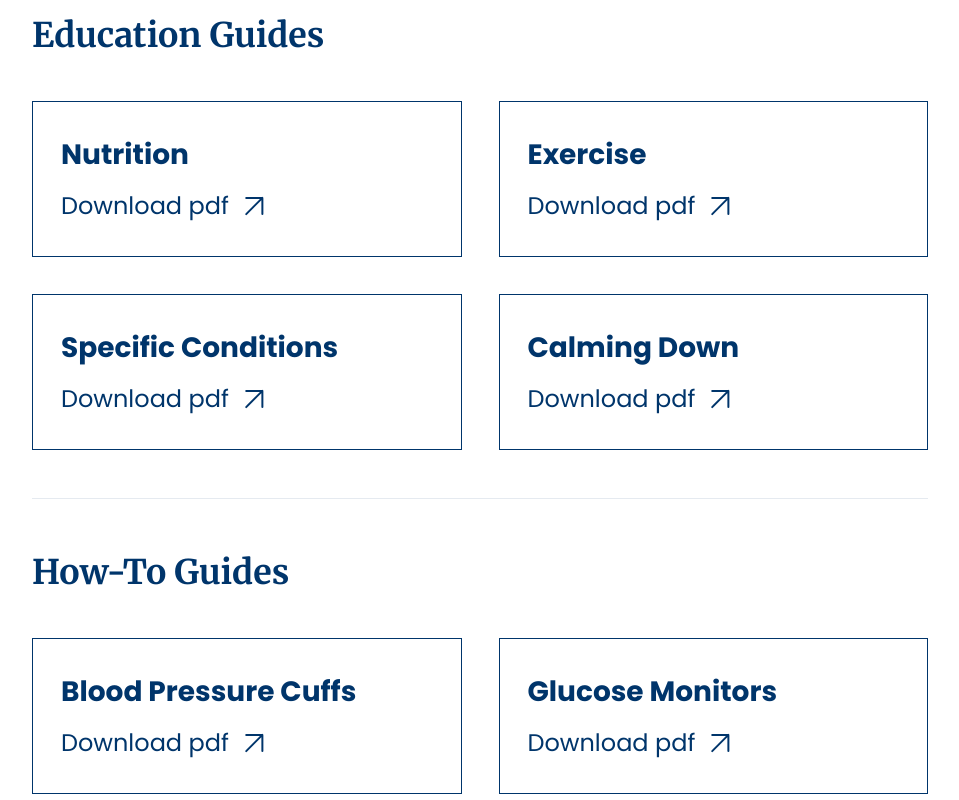
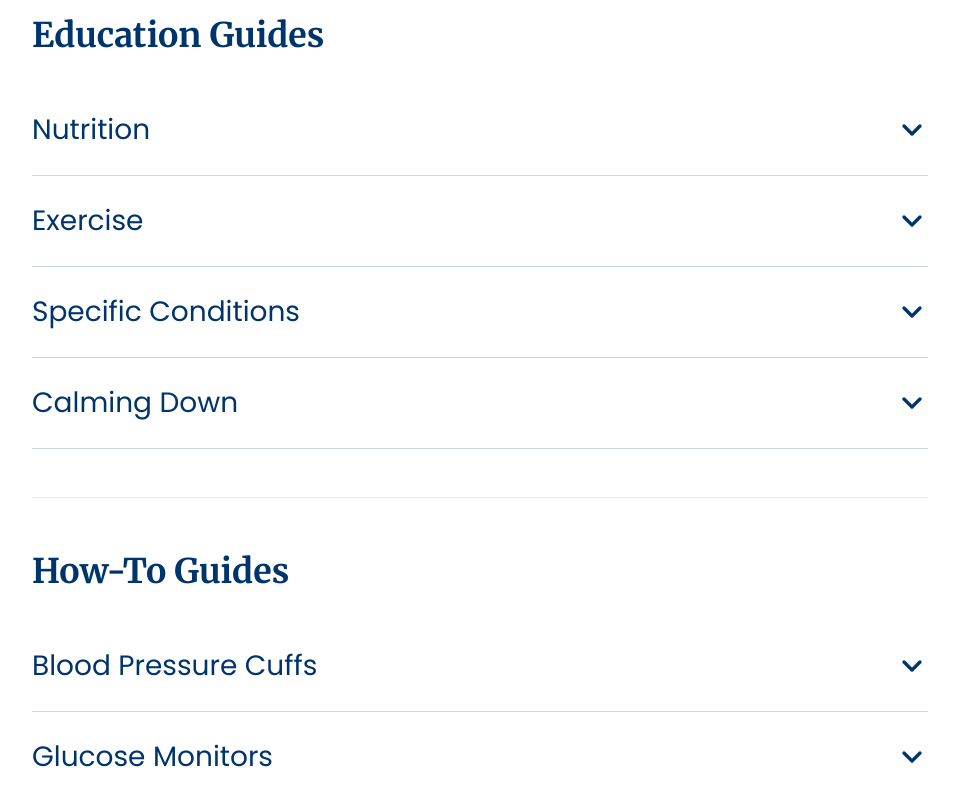
Before and after one commit to HAVEN-Free-Clinic/HAVEN-website, a Next.js app: page /services/education in a window 1280 px wide. Shown: the part 1120-1920 px from the top of the page, without its empty margins (160-1119 px from the left). Built offline with nearby package versions, Linux system fonts and the light colour scheme.

Commit message:
Fix Dropdowns to be unbolded

```diff
--- a/src/app/components/EducationContent.tsx
+++ b/src/app/components/EducationContent.tsx
@@ -1,3 +1,7 @@
+"use client";
+
+import { useState } from "react";
+import { ChevronDown } from "lucide-react";
 
 /* ─── Link Arrow Icon (from Figma SVG) ─── */
 
@@ -19,44 +23,64 @@ function LinkArrow() {
   );
 }
 
-/* ─── Guide Card ─── */
+/* ─── Guide Dropdown Item ─── */
 
-interface GuideCardProps {
+interface GuideItem {
   title: string;
   href?: string;
 }
 
-function GuideCard({ title, href = "#" }: GuideCardProps) {
+function GuideDropdown({ title, href = "#" }: GuideItem) {
+  const [open, setOpen] = useState(false);
+
   return (
+    <div className="border-b border-[#00356b]/20">
+      <button
+        onClick={() => setOpen(!open)}
+        aria-expanded={open}
+        className="w-full flex items-center justify-between py-5 md:py-6 cursor-pointer text-left"
+      >
+        <span className="font-['Poppins',sans-serif] font-normal text-[#00356b] text-[18px] sm:text-[20px] md:text-[24px] lg:text-[28px] pr-4">
+          {title}
+        </span>
+        <ChevronDown
+          className={`w-6 h-6 md:w-8 md:h-8 shrink-0 text-[#00356b] transition-transform duration-300 ${
+            open ? "rotate-180" : ""
+          }`}
+          strokeWidth={2.5}
+        />
+      </button>
+      <div
+        className={`overflow-hidden transition-all duration-300 ease-in-out ${
+          open ? "max-h-[200px] pb-6" : "max-h-0"
+        }`}
+      >
         <a
           href={href}
           target="_blank"
           rel="noopener noreferrer"
-      className="group block border border-[#00356b] px-5 py-6 sm:px-6 sm:py-7 md:px-7 md:py-8 hover:bg-[#f0f5fb] transition-colors"
+          className="inline-flex items-center gap-2 md:gap-2.5 hover:opacity-70 transition-opacity"
         >
-      <p className="font-['Poppins',sans-serif] font-bold text-[#00356b] text-[20px] sm:text-[22px] md:text-[26px] lg:text-[28px] mb-2 md:mb-3">
-        {title}
-      </p>
-      <span className="inline-flex items-center gap-2 md:gap-2.5">
-        <span className="font-['Poppins',sans-serif] text-[#00356b] text-[16px] sm:text-[18px] md:text-[20px] lg:text-[24px]">
-          Download pdf
+          <span className="font-['Poppins',sans-serif] text-[#00356b] text-[16px] sm:text-[18px] md:text-[20px]">
+            Download PDF
           </span>
           <LinkArrow />
-      </span>
         </a>
+      </div>
+    </div>
   );
 }
 
 /* ─── Data ─── */
 
-const educationGuides: GuideCardProps[] = [
+const educationGuides: GuideItem[] = [
   { title: "Nutrition" },
   { title: "Exercise" },
   { title: "Specific Conditions" },
   { title: "Calming Down" },
 ];
 
-const howToGuides: GuideCardProps[] = [
+const howToGuides: GuideItem[] = [
   { title: "Blood Pressure Cuffs" },
   { title: "Glucose Monitors" },
 ];
@@ -115,14 +139,12 @@ export function EducationContent() {
       {/* ── Education Guides ── */}
       <div className="max-w-[1400px] mx-auto px-6 md:px-12 lg:px-16 pt-8 md:pt-10 lg:pt-12">
         <div className="max-w-4xl mx-auto">
-          <h3 className="font-['Merriweather',serif] font-bold text-[#00356b] text-[22px] sm:text-[26px] md:text-[30px] lg:text-[34px] mb-8 md:mb-10">
+          <h3 className="font-['Merriweather',serif] font-bold text-[#00356b] text-[22px] sm:text-[26px] md:text-[30px] lg:text-[34px] mb-4 md:mb-6">
             Education Guides
           </h3>
-          <div className="grid grid-cols-1 sm:grid-cols-2 gap-6 md:gap-8 lg:gap-[37px]">
           {educationGuides.map((guide) => (
-              <GuideCard key={guide.title} title={guide.title} href={guide.href} />
+            <GuideDropdown key={guide.title} title={guide.title} href={guide.href} />
           ))}
-          </div>
         </div>
       </div>
 
@@ -135,14 +157,12 @@ export function EducationContent() {
       {/* ── How-To Guides ── */}
       <div className="max-w-[1400px] mx-auto px-6 md:px-12 lg:px-16 pt-8 md:pt-10 lg:pt-12 pb-16 md:pb-20 lg:pb-24">
         <div className="max-w-4xl mx-auto">
-          <h3 className="font-['Merriweather',serif] font-bold text-[#00356b] text-[22px] sm:text-[26px] md:text-[30px] lg:text-[34px] mb-8 md:mb-10">
+          <h3 className="font-['Merriweather',serif] font-bold text-[#00356b] text-[22px] sm:text-[26px] md:text-[30px] lg:text-[34px] mb-4 md:mb-6">
             How-To Guides
           </h3>
-          <div className="grid grid-cols-1 sm:grid-cols-2 gap-6 md:gap-8 lg:gap-[37px]">
           {howToGuides.map((guide) => (
-              <GuideCard key={guide.title} title={guide.title} href={guide.href} />
+            <GuideDropdown key={guide.title} title={guide.title} href={guide.href} />
           ))}
-          </div>
         </div>
       </div>
     </section>
--- a/src/app/components/FAQsContent.tsx
+++ b/src/app/components/FAQsContent.tsx
@@ -142,7 +142,7 @@ function AccordionItem({ faq }: { faq: FAQ }) {
         aria-expanded={open}
         className="w-full flex items-center justify-between py-5 md:py-6 cursor-pointer group text-left"
       >
-        <span className="font-['Poppins',sans-serif] font-semibold text-[#00356b] text-[18px] sm:text-[22px] md:text-[28px] lg:text-[32px] pr-4">
+        <span className="font-['Poppins',sans-serif] font-normal text-[#00356b] text-[18px] sm:text-[22px] md:text-[28px] lg:text-[32px] pr-4">
           {faq.question}
         </span>
         <ChevronDown
--- a/src/app/components/MDICContent.tsx
+++ b/src/app/components/MDICContent.tsx
@@ -185,7 +185,7 @@ export function MDICContent() {
             aria-expanded={guideOpen}
             className="bg-white px-6 md:px-8 py-3 md:py-4 flex items-center gap-2 md:gap-3 cursor-pointer hover:bg-gray-100 transition-colors"
           >
-            <span className="font-['Poppins',sans-serif] font-bold text-[#00356b] text-[18px] sm:text-[20px] md:text-[24px] lg:text-[28px]">
+            <span className="font-['Poppins',sans-serif] font-normal text-[#00356b] text-[18px] sm:text-[20px] md:text-[24px] lg:text-[28px]">
               MDIC/Billing Guide
             </span>
             <ChevronDown
--- a/src/app/components/MyChartContent.tsx
+++ b/src/app/components/MyChartContent.tsx
@@ -131,7 +131,7 @@ function FAQItem({ question, answer }: { question: string; answer: string }) {
         aria-expanded={open}
         className="w-full flex items-center justify-between py-5 md:py-6 text-left gap-4 group"
       >
-        <span className="font-['Poppins',sans-serif] font-medium text-[15px] sm:text-[16px] md:text-[17px] text-[#00356b] group-hover:text-[#4a90c4] transition-colors">
+        <span className="font-['Poppins',sans-serif] font-normal text-[15px] sm:text-[16px] md:text-[17px] text-[#00356b] group-hover:text-[#4a90c4] transition-colors">
           {question}
         </span>
         <ChevronDown
--- a/src/app/components/PatientCareContent.tsx
+++ b/src/app/components/PatientCareContent.tsx
@@ -20,7 +20,7 @@ function DepartmentAccordion({ dept }: { dept: DepartmentData }) {
         aria-expanded={open}
         className="w-full flex items-center justify-between py-5 md:py-6 cursor-pointer text-left"
       >
-        <span className="font-['Poppins',sans-serif] font-semibold text-[#00356b] text-[18px] sm:text-[22px] md:text-[28px] lg:text-[32px] pr-4">
+        <span className="font-['Poppins',sans-serif] font-normal text-[#00356b] text-[18px] sm:text-[22px] md:text-[28px] lg:text-[32px] pr-4">
           {dept.title}
         </span>
         <ChevronDown
--- a/src/app/components/ReferralsContent.tsx
+++ b/src/app/components/ReferralsContent.tsx
@@ -69,7 +69,7 @@ function AccordionItem({ item }: { item: ReferralType }) {
         aria-expanded={open}
         className="w-full flex items-center justify-between py-5 md:py-6 cursor-pointer text-left"
       >
-        <span className="font-['Poppins',sans-serif] font-semibold text-[#00356b] text-[18px] sm:text-[22px] md:text-[28px] lg:text-[32px] pr-4">
+        <span className="font-['Poppins',sans-serif] font-normal text-[#00356b] text-[18px] sm:text-[22px] md:text-[28px] lg:text-[32px] pr-4">
           {item.title}
         </span>
         <ChevronDown
--- a/src/app/components/SocialServicesContent.tsx
+++ b/src/app/components/SocialServicesContent.tsx
@@ -168,7 +168,7 @@ function AccordionItem({ item }: { item: ResourceItem }) {
         aria-expanded={open}
         className="w-full flex items-center justify-between py-5 md:py-6 cursor-pointer text-left"
       >
-        <span className="font-['Poppins',sans-serif] font-semibold text-[#00356b] text-[18px] sm:text-[22px] md:text-[28px] lg:text-[32px] pr-4">
+        <span className="font-['Poppins',sans-serif] font-normal text-[#00356b] text-[18px] sm:text-[22px] md:text-[28px] lg:text-[32px] pr-4">
           {item.title}
         </span>
         <ChevronDown
--- a/src/app/components/VisitorGuideContent.tsx
+++ b/src/app/components/VisitorGuideContent.tsx
@@ -154,7 +154,7 @@ function AccordionItem({ item }: { item: AccordionItemData }) {
         aria-expanded={open}
         className="w-full flex items-center justify-between py-5 md:py-6 cursor-pointer text-left"
       >
-        <span className="font-['Poppins',sans-serif] font-semibold text-[#00356b] text-[18px] sm:text-[22px] md:text-[28px] lg:text-[32px] pr-4">
+        <span className="font-['Poppins',sans-serif] font-normal text-[#00356b] text-[18px] sm:text-[22px] md:text-[28px] lg:text-[32px] pr-4">
           {item.title}
         </span>
         <ChevronDown
```
Lines whose indentation alone changed are shown as unchanged.
